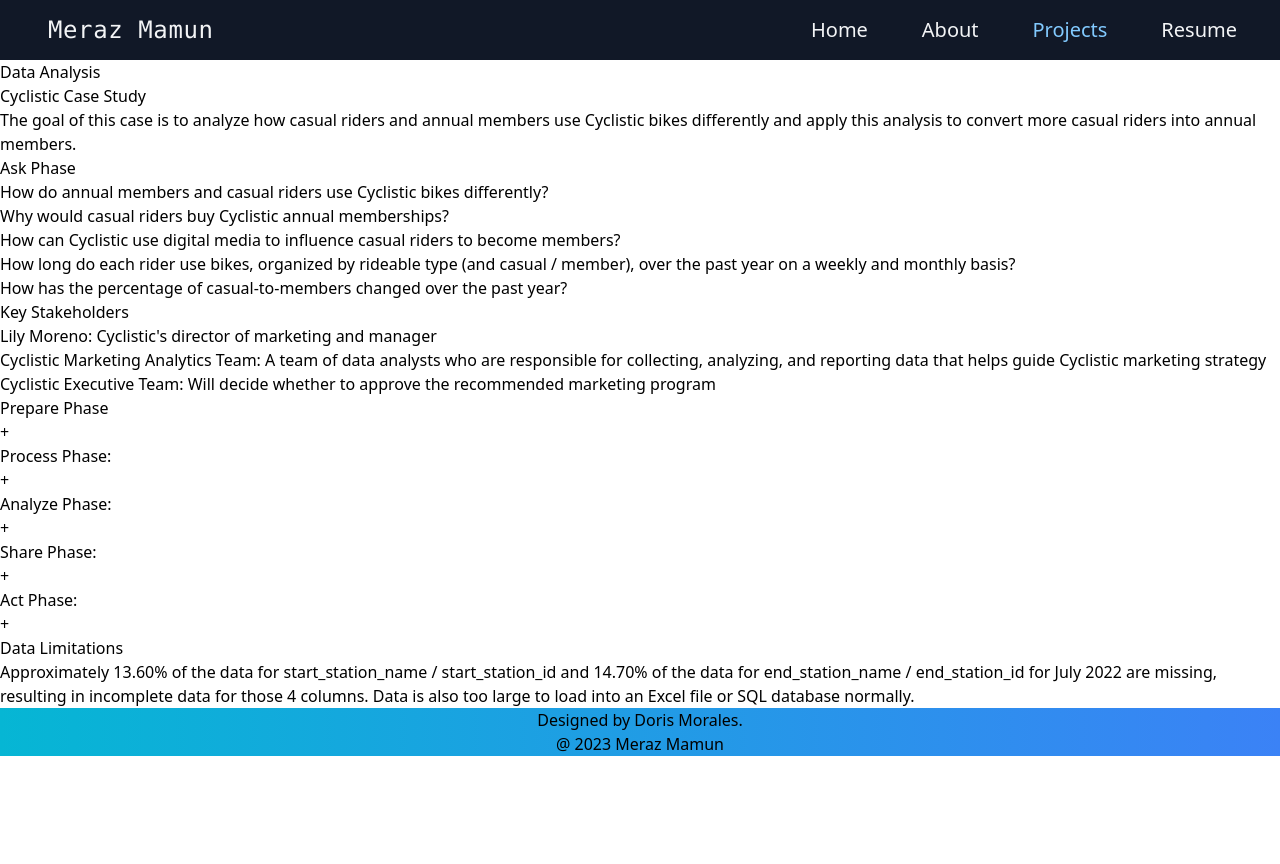
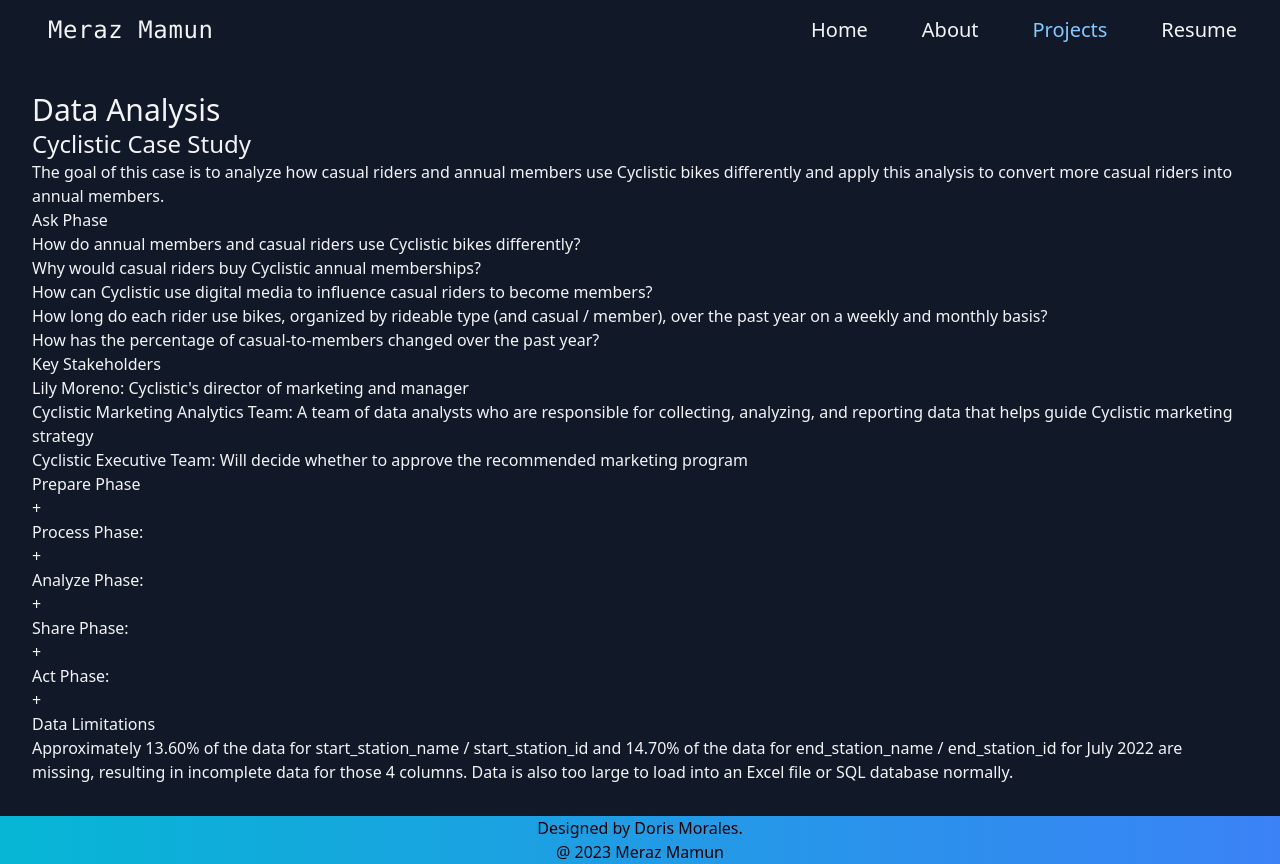
Before and after one commit to moralesdoris880/mmportfolio, a React (Create React App) app: page /projects in a window 1280 px wide. Before the commit the page ends 800 px from the top, so only its background shows below. Built offline with nearby package versions, Linux system fonts and the light colour scheme.

Commit message:
favicon added and css

```diff
--- a/src/index.js
+++ b/src/index.js
@@ -14,7 +14,7 @@
   <React.StrictMode>
     <BrowserRouter>
     <div className="h-screen">
-      <div className="h-full">
+      <div className="h-full bg-gray-900">
         <Nav/>
         <Routes>
             <Route exact path="/resume" element={<Resume />} />
--- a/src/pages/Projects.js
+++ b/src/pages/Projects.js
@@ -9,11 +9,11 @@
 
 
     return (
-      <div>
-        <p>Data Analysis</p>
+      <div className="p-8 bg-gray-900 text-gray-100">
+        <h1 className="text-3xl">Data Analysis</h1>
 
         <div>
-            <h1>Cyclistic Case Study</h1>
+            <h1 className="text-2xl">Cyclistic Case Study</h1>
             <p> The goal of this case is to analyze how casual riders and annual members use Cyclistic bikes differently and apply this analysis to convert more casual riders into annual members.</p>
 
             <h1>Ask Phase</h1>
```
Also changed, not shown: public/index.html (+2 -2 lines).
